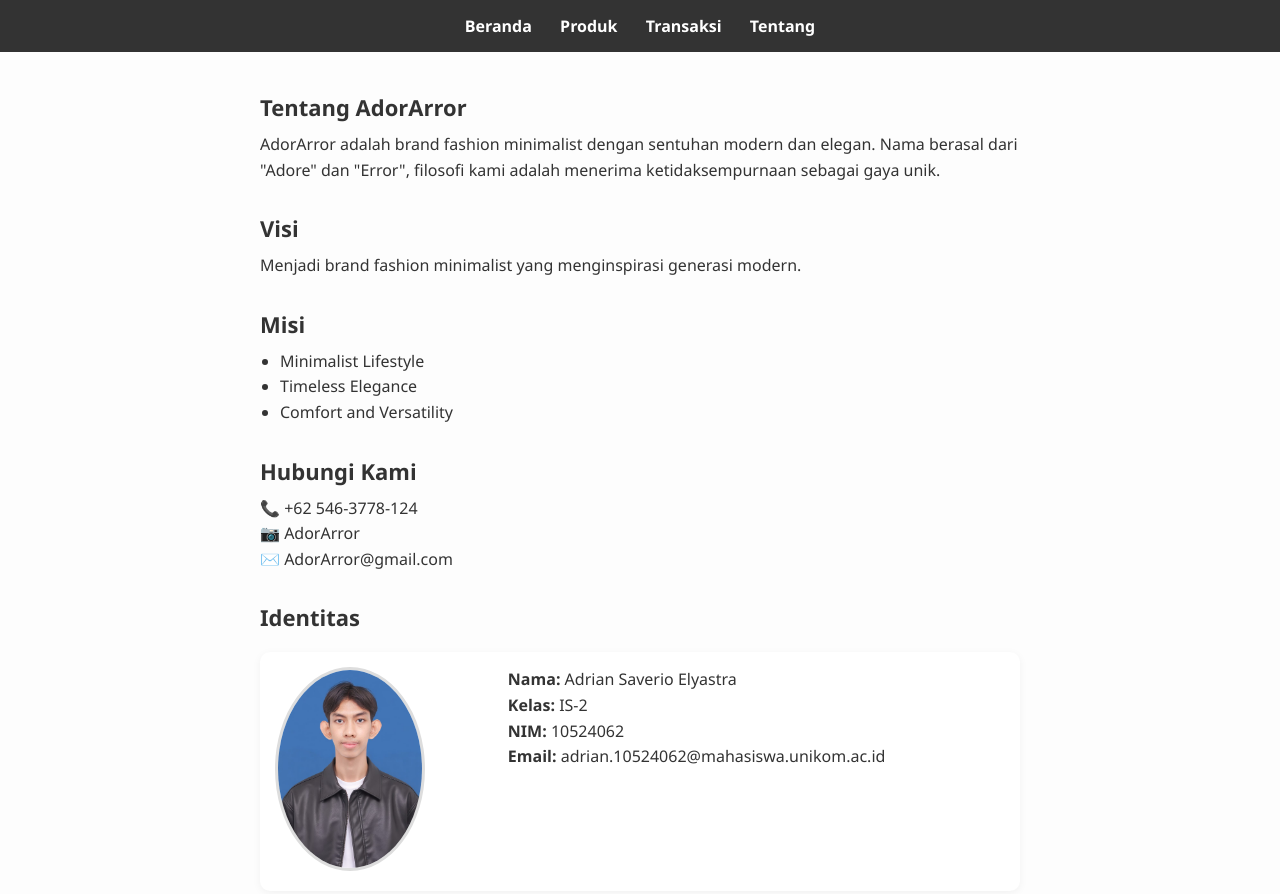
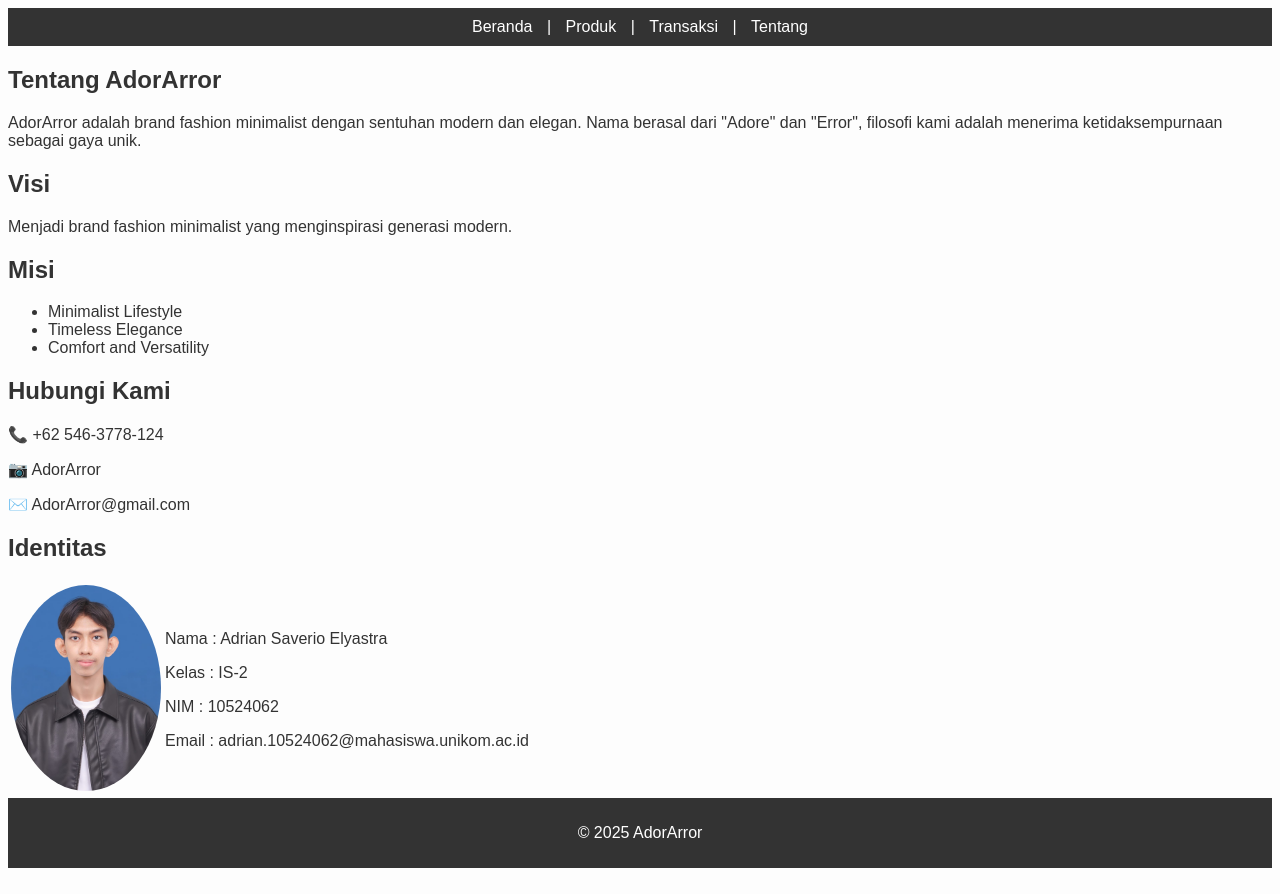
Before and after one commit to adrianasel18/10524062_Adrian_IS-2_KATI, a plain HTML site: page tentang.html in a window 1280 px wide. Shown: the top 894 px of the page. Drawn offline with Linux system fonts and the light colour scheme.

Commit message:
Update tentang.html

```diff
--- a/tentang.html
+++ b/tentang.html
@@ -4,114 +4,39 @@
     <meta charset="UTF-8">
     <title>Tentang</title>
     <style>
-    :root {
-      --primary: #333;
-      --bg: #fdfdfd;
-      --text: #333;
-      --accent: #555;
-      --radius: 10px;
+        body {
+            font-family: Arial, sans-serif;
+            background-color: #fdfdfd;
+            color: #333;
         }
-
-    * {
-      box-sizing: border-box;
-      margin: 0;
-      padding: 0;
-    }
-
-    body {
-      font-family: 'Segoe UI', Tahoma, Geneva, Verdana, sans-serif;
-      background-color: var(--bg);
-      color: var(--text);
-      padding-bottom: 50px;
-    }
-
         nav, footer {
-      background-color: var(--primary);
+            background-color: #333;
             color: white;
-      padding: 15px;
+            padding: 10px;
             text-align: center;
         }
-
         nav a {
             color: white;
-      margin: 0 12px;
+            margin: 0 10px;
             text-decoration: none;
-      font-weight: bold;
         }
-
         nav a:hover {
             text-decoration: underline;
-      color: #ddd;
-    }
-
-    main {
-      max-width: 800px;
-      margin: 40px auto;
-      padding: 0 20px;
-    }
-
-    h2 {
-      color: var(--primary);
-      margin-bottom: 10px;
-      margin-top: 30px;
-      font-size: 22px;
-    }
-
-    p, li {
-      font-size: 16px;
-      line-height: 1.6;
-    }
-
-    ul {
-      padding-left: 20px;
-    }
-
-    table {
-      margin-top: 20px;
-      width: 100%;
-      border-collapse: collapse;
-      background-color: #fff;
-      border-radius: var(--radius);
-      box-shadow: 0 2px 8px rgba(0,0,0,0.05);
-    }
-
-    td {
-      padding: 15px;
-      vertical-align: top;
-    }
-
-    td img {
-      border-radius: 50%;
-      border: 3px solid #ddd;
-    }
-
-    footer {
-      position: relative;
-      bottom: 0;
-      margin-top: 40px;
-    }
-
-    footer p {
-      margin: 0;
-      font-size: 14px;
         }
     </style>
 </head>
 <body>
     <nav>
-    <a href="index.html">Beranda</a>
-    <a href="produk.html">Produk</a>
-    <a href="transaksi.html">Transaksi</a>
+        <a href="index.html">Beranda</a> |
+        <a href="produk.html">Produk</a> |
+        <a href="transaksi.html">Transaksi</a> |
         <a href="tentang.html">Tentang</a>
     </nav>
 
-  <main>
     <h2>Tentang AdorArror</h2>
     <p>
-      AdorArror adalah brand fashion minimalist dengan sentuhan modern dan elegan.
-      Nama berasal dari "Adore" dan "Error", filosofi kami adalah menerima ketidaksempurnaan sebagai gaya unik.
+        AdorArror adalah brand fashion minimalist dengan sentuhan modern dan elegan. Nama berasal dari "Adore" dan "Error", filosofi kami adalah menerima ketidaksempurnaan sebagai gaya unik.
     </p>
-
     <h2>Visi</h2>
     <p>Menjadi brand fashion minimalist yang menginspirasi generasi modern.</p>
 
@@ -130,16 +55,15 @@
     <h2>Identitas</h2>
     <table>
         <tr>
-        <td><img src="adrian1.jpeg" width="150"></td>
+            <td><img src="adrian1.jpeg" width="150" style="border-radius: 50%;"></td>
             <td>
-          <p><strong>Nama:</strong> Adrian Saverio Elyastra</p>
-          <p><strong>Kelas:</strong> IS-2</p>
-          <p><strong>NIM:</strong> 10524062</p>
-          <p><strong>Email:</strong> adrian.10524062@mahasiswa.unikom.ac.id</p>
+                <p>Nama     : Adrian Saverio Elyastra</p>
+                <p>Kelas    : IS-2</p>
+                <p>NIM      : 10524062</p>
+                <p>Email    : adrian.10524062@mahasiswa.unikom.ac.id</p>
             </td>
         </tr>
     </table>
-  </main>
 
     <footer>
         <p>&copy; 2025 AdorArror</p>
```
Lines whose indentation alone changed are shown as unchanged.
